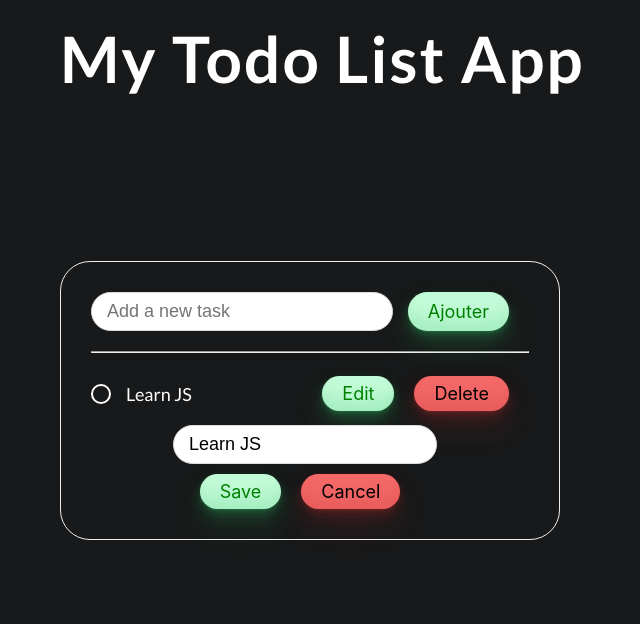
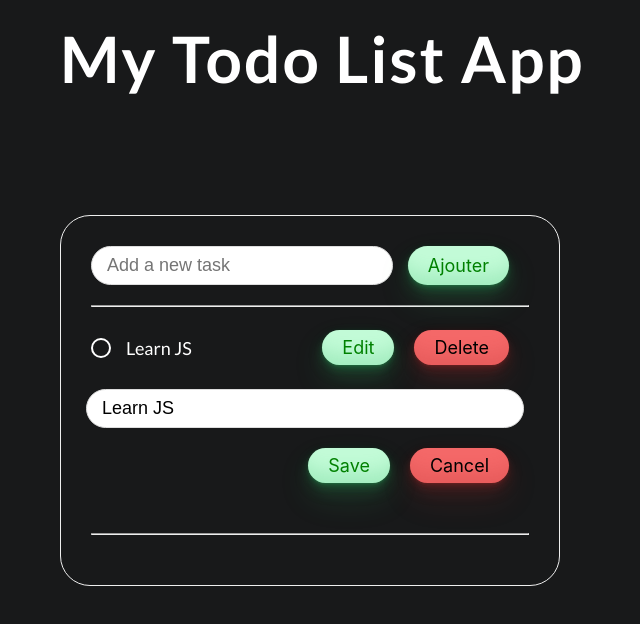
Before and after one commit to Felipebarcon/angular-todo-list, an Angular app: page / in a window 1280 px wide. Both pictures are taken after a click on the button "Edit". Shown: the top 624 px of the page, without its empty margins (330-970 px from the left). Built offline with nearby package versions, Linux system fonts and the light colour scheme.

Commit message:
restyling css with line breaks and reordoring inputs fields for edit mode

```diff
--- a/src/app/services/task.service.ts
+++ b/src/app/services/task.service.ts
@@ -22,11 +22,11 @@ export class TaskService {
     });
   }
 
-  editTask(index: number): void {
+  toggleEditTask(index: number): void {
     this.todoList[index].editMode = !this.todoList[index].editMode;
   }
 
-  saveTask(task: string, index: number): void {
+  saveEditTask(task: string, index: number): void {
     this.todoList[index].description = task;
     this.todoList[index].editMode = false;
   }
--- a/src/app/todo-list/todo-list.component.css
+++ b/src/app/todo-list/todo-list.component.css
@@ -21,6 +21,7 @@ form {
 
 .break-line {
   margin-bottom: 2rem;
+  margin-top: 2rem;
 }
 
 form input {
@@ -43,6 +44,7 @@ ul {
 li {
   display: flex;
   align-items: center;
+  padding-bottom: 1rem;
 }
 
 li input {
@@ -81,9 +83,14 @@ li p {
 
 .todo--button-edit {
   display: flex;
-  justify-content: space-around;
-  align-items: center;
-  margin-top: 1rem;
+  width: 100%;
+  justify-content: flex-end;
+  margin-top: 2rem;
+  margin-bottom: 2rem;
+}
+
+.todo--input-edit {
+  min-width: 100%;
 }
 
 /* BUTTON */
--- a/src/app/todo-list/todo-list.component.html
+++ b/src/app/todo-list/todo-list.component.html
@@ -6,28 +6,33 @@
     </button>
   </form>
   <hr class="break-line">
-  <ul>
-    <li *ngFor="let item of todoList; let index = index">
+
+  <!--  First List -->
+  <ul  *ngFor="let item of todoList; let index = index">
+    <li>
       <span (click)="markAsDone(index)" [ngClass]="item.done ? 'todo done' :
       'todo'"></span>
       <p class="todo-text">{{ item.description }}</p>
-      <button class="btn" (click)="editTask(index)">Edit</button>
+      <button class="btn" (click)="toggleEditTask(index)">Edit</button>
       <button class="btn btn-danger btn-delete" (click)="deleteTask(index)">
         Delete</button>
     </li>
 
     <!-- New input for edit Mode -->
-    <ul *ngFor="let item of todoList; let index = index">
+
       <li class="todo--list--edit" *ngIf="item.editMode === true">
-      <input class="todo--input" type="text" #newValue
+        <input class="todo--input-edit" type="text" #newValue
                [value]="item.description"
                placeholder="Add a new task">
         <div class="todo--button-edit">
-      <button class="btn btn-primary" (click)="saveTask(newValue.value, index)">
+          <button class="btn btn-primary" (click)="saveEditTask(newValue.value,
+      index)">
             Save</button>
-      <button class="btn btn-danger" (click)="editTask(index)">Cancel</button>
+          <button class="btn btn-danger" (click)="toggleEditTask(index)">Cancel
+          </button>
         </div>
       </li>
-    </ul>
+    <hr class="break-line">
+
   </ul>
 </div>
--- a/src/app/todo-list/todo-list.component.ts
+++ b/src/app/todo-list/todo-list.component.ts
@@ -22,12 +22,12 @@ export class TodoListComponent implements OnInit {
     this.inputTask.nativeElement.value = ' ';
   }
 
-  editTask(index: number): void {
-    this.taskService.editTask(index);
+  toggleEditTask(index: number): void {
+    this.taskService.toggleEditTask(index);
   }
 
-  saveTask(task: string, index: number): void {
-    this.taskService.saveTask(task, index);
+  saveEditTask(task: string, index: number): void {
+    this.taskService.saveEditTask(task, index);
   }
 
   deleteTask(index: number): void {
```
Lines whose indentation alone changed are shown as unchanged.
